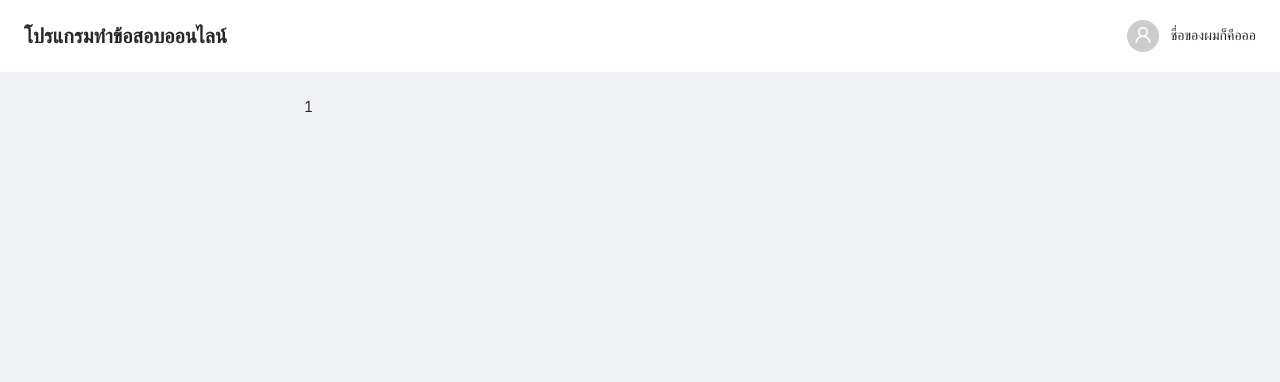
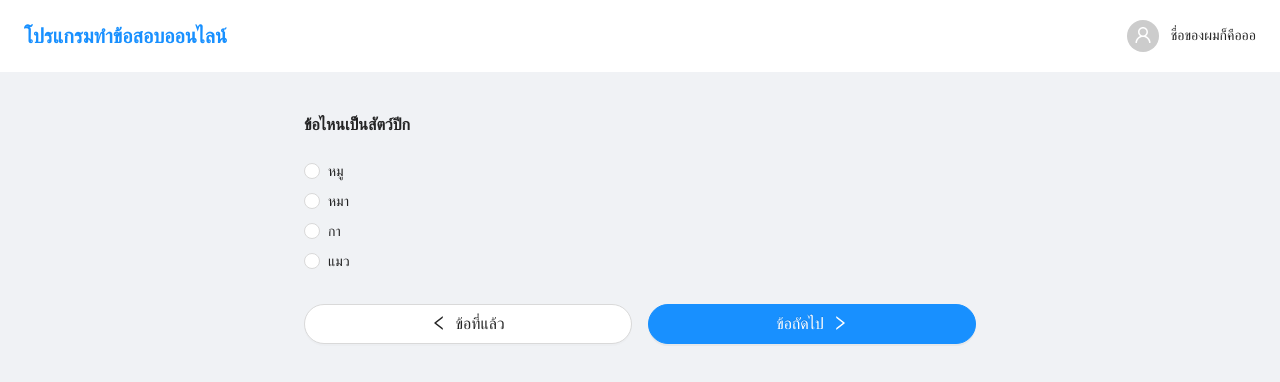
Before and after one commit to natTP/online-test, a Next.js app: page /quiz/1 in a window 1280 px wide. Shown: the top 382 px of the page. Built offline with nearby package versions, Linux system fonts and the light colour scheme.

Commit message:
Complete quiz and result page

```diff
--- a/src/components/flexContainer.js
+++ b/src/components/flexContainer.js
@@ -3,13 +3,13 @@ import styled from 'styled-components'
 
 const StyledContainer = styled.div`
   display: flex;
-  flex-direction: column;
+  flex-direction: ${(props) => props.direction};
   gap: 1rem;
-  padding: 5rem 0rem;
+  padding: 1rem 0rem;
 `
 
-const FlexContainer = ({ children }) => {
-  return <StyledContainer>{children}</StyledContainer>
+const FlexContainer = ({ children, direction }) => {
+  return <StyledContainer direction={direction}>{children}</StyledContainer>
 }
 
 export default FlexContainer
--- a/src/components/header.js
+++ b/src/components/header.js
@@ -7,6 +7,9 @@ const { Text } = Typography
 
 const StyledHeader = styled(PageHeader)`
   background-color: white;
+  .ant-page-header-heading-title {
+    color: #1890ff;
+  }
 `
 
 const Header = () => {
--- /dev/null
+++ b/src/components/questionItem.js
@@ -0,0 +1,30 @@
+import React from 'react'
+import { Radio, Space, Typography } from 'antd'
+import FlexContainer from './flexContainer'
+
+const { Title, Text } = Typography
+
+const QuestionItem = ({ question }) => {
+  const onChange = (event) => {
+    console.log('radio checked', event.target.value)
+  }
+
+  return (
+    <FlexContainer direction='column'>
+      <Title level={5}>{question?.name}</Title>
+      <Radio.Group onChange={onChange}>
+        <Space direction='vertical'>
+          {question?.choice.map((item) => {
+            return (
+              <Radio value={item.id} key={item.id}>
+                {item.text}
+              </Radio>
+            )
+          })}
+        </Space>
+      </Radio.Group>
+    </FlexContainer>
+  )
+}
+
+export default QuestionItem
--- a/src/pages/index.js
+++ b/src/pages/index.js
@@ -1,8 +1,11 @@
 import React from 'react'
 import Head from 'next/head'
+import { Typography } from 'antd'
 import FlexContainer from '../components/flexContainer'
 import Button from '../components/button'
 import TextField from '../components/textField'
+
+const { Title } = Typography
 
 const Home = () => {
   return (
@@ -13,7 +16,8 @@ const Home = () => {
         <link rel='icon' href='/favicon.ico' />
       </Head>
 
-      <FlexContainer>
+      <FlexContainer direction='column'>
+        <Title level={2}>ยินดีต้อนรับสู่โปรแกรมทำข้อสอบออนไลน์</Title>
         <TextField placeholder='กรุณากรอกชื่อของท่าน' />
         <Button>เริ่มทำข้อสอบ</Button>
       </FlexContainer>
--- a/src/pages/quiz/[id].js
+++ /dev/null
@@ -1,21 +0,0 @@
-import React from 'react'
-import Head from 'next/head'
-import { useRouter } from 'next/router'
-
-const QuizPage = () => {
-  const router = useRouter()
-  const { id } = router.query
-
-  return (
-    <div>
-      <Head>
-        <title>โปรแกรมทำข้อสอบออนไลน์ | ข้อ {id}</title>
-        <meta name={`โปรแกรมทำข้อสอบออนไลน์ | ข้อ ${id}`} />
-        <link rel='icon' href='/favicon.ico' />
-      </Head>
-      {id}
-    </div>
-  )
-}
-
-export default QuizPage
--- /dev/null
+++ b/src/pages/quiz/[idx].js
@@ -0,0 +1,37 @@
+import React from 'react'
+import Head from 'next/head'
+import { useRouter } from 'next/router'
+import { LeftOutlined, RightOutlined } from '@ant-design/icons'
+import questions from '../../questions'
+import Button from '../../components/button'
+import QuestionItem from '../../components/questionItem'
+import FlexContainer from '../../components/flexContainer'
+
+const QuizPage = () => {
+  const router = useRouter()
+  const { idx } = router.query
+
+  const question = questions[idx - 1]
+
+  return (
+    <div>
+      <Head>
+        <title>โปรแกรมทำข้อสอบออนไลน์ | ข้อ {idx}</title>
+        <meta name={`โปรแกรมทำข้อสอบออนไลน์ | ข้อ ${idx}`} />
+        <link rel='icon' href='/favicon.ico' />
+      </Head>
+
+      <QuestionItem question={question} />
+      <FlexContainer direction='row'>
+        <Button type='default'>
+          <LeftOutlined /> ข้อที่แล้ว
+        </Button>
+        <Button>
+          ข้อถัดไป <RightOutlined />
+        </Button>
+      </FlexContainer>
+    </div>
+  )
+}
+
+export default QuizPage
--- /dev/null
+++ b/src/questions.js
@@ -0,0 +1,119 @@
+const questions = [
+  {
+    id: 'c1',
+    name: 'ข้อไหนเป็นสัตว์ปีก',
+    choice: [
+      {
+        id: 1,
+        text: 'หมู',
+      },
+      {
+        id: 2,
+        text: 'หมา',
+      },
+      {
+        id: 3,
+        text: 'กา',
+      },
+      {
+        id: 4,
+        text: 'แมว',
+      },
+    ],
+    answerId: 3,
+  },
+  {
+    id: 'c2',
+    name: 'สีไหนไม่อยู่ในแม่สี',
+    choice: [
+      {
+        id: 1,
+        text: 'แดง',
+      },
+      {
+        id: 2,
+        text: 'เหลือง',
+      },
+      {
+        id: 3,
+        text: 'น้ำเงิน',
+      },
+      {
+        id: 4,
+        text: 'ม่วง',
+      },
+    ],
+    answerId: 4,
+  },
+  {
+    id: 'c3',
+    name: 'ข้อ 1 ถูกต้อง',
+    choice: [
+      {
+        id: 1,
+        text: 'ตอบข้อ 1',
+      },
+      {
+        id: 2,
+        text: 'ตอบข้อ 2',
+      },
+      {
+        id: 3,
+        text: 'ตอบข้อ 3',
+      },
+      {
+        id: 4,
+        text: 'ตอบข้อ 4',
+      },
+    ],
+    answerId: 1,
+  },
+  {
+    id: 'c4',
+    name: 'ข้อ 2 ถูกต้อง',
+    choice: [
+      {
+        id: 1,
+        text: 'ตอบข้อ 1',
+      },
+      {
+        id: 2,
+        text: 'ตอบข้อ 2',
+      },
+      {
+        id: 3,
+        text: 'ตอบข้อ 3',
+      },
+      {
+        id: 4,
+        text: 'ตอบข้อ 4',
+      },
+    ],
+    answerId: 2,
+  },
+  {
+    id: 'c5',
+    name: 'ข้อ 3 ถูกต้อง',
+    choice: [
+      {
+        id: 1,
+        text: 'ตอบข้อ 1',
+      },
+      {
+        id: 2,
+        text: 'ตอบข้อ 2',
+      },
+      {
+        id: 3,
+        text: 'ตอบข้อ 3',
+      },
+      {
+        id: 4,
+        text: 'ตอบข้อ 4',
+      },
+    ],
+    answerId: 3,
+  },
+]
+
+export default questions
```
Also changed, not shown: src/components/scoreBlock.js (added, +26 -0 lines), src/pages/result.js (+18 -1 lines), src/questions.json (deleted, +0 -117 lines).
